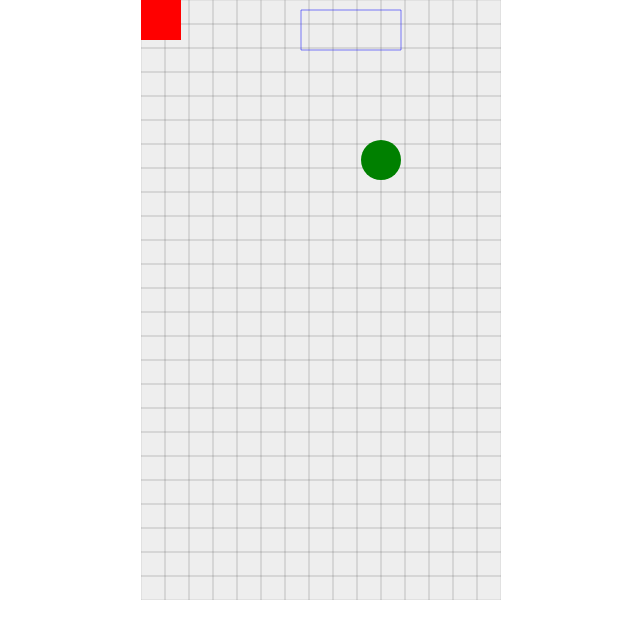
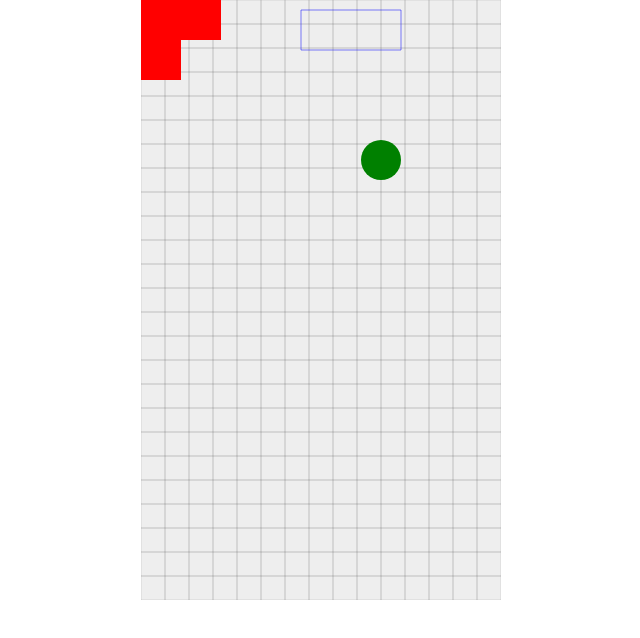
Before and after one commit to DaniKPosada/Tetris, a plain HTML site: page index.html in a window 1280 px wide. Shown: the whole page, without its empty margins (319-959 px from the left). Drawn offline with Linux system fonts and the light colour scheme.

Commit message:
primera figura

```diff
--- a/index.html
+++ b/index.html
@@ -13,14 +13,7 @@
         var canvas = document.getElementById("myCanvas");
         var ctx = canvas.getContext("2d");
         var vertical=24, horizontal=24;
-        //var gw=360/horizontal;
-        //var gh=600/vertical;
-        //function dibujarCuadrado(x,y,color){
-        //    cxt.fillStyle=color;
-        //    var rx=x*gw;
-        //    var ry=y*gh;
-        //    context.fillRect(rx,ry,gw,gh);
-        //}
+        var tamanocuadro = 40;
         for(let i=0;i<360;i+=horizontal){
             for(let j=0;j<600;j+=vertical){
                 ctx.beginPath();
@@ -30,13 +23,42 @@
                 ctx.closePath();
             }
         }
+        //Coordenadas relativas a un cuadro central de una pieza de tetris básica
+        var pos=[
+            [0,0],
+            [0,tamanocuadro],
+            [-tamanocuadro,0],
+            [tamanocuadro,0],
+            [-tamanocuadro,-tamanocuadro],
+            [0,-tamanocuadro],
+            [tamanocuadro,-tamanocuadro],
+            [0,-2*tamanocuadro]
+        ];
+        //Piezas construidas a partir de la base pos
+        var piezas=[
+            [4,0,1,2,3],
+            [4,0,1,5,6],
+            [4,0,1,5,4],
+            [2,0,1,5,7],
+            [2,0,2,5,6],
+            [2,0,3,5,4],
+            [1,0,5,6,3]
+        ];
+        ctx.beginPath();
+        ctx.rect(pos[piezas[0][1]][0], pos[piezas[0][1]][1], tamanocuadro, tamanocuadro);
+        ctx.rect(pos[piezas[0][2]][0], pos[piezas[0][2]][1], tamanocuadro, tamanocuadro);
+        ctx.rect(pos[piezas[0][3]][0], pos[piezas[0][3]][1], tamanocuadro, tamanocuadro);
+        ctx.rect(pos[piezas[0][4]][0], pos[piezas[0][4]][1], tamanocuadro, tamanocuadro);
 
-        //Un cuadrado-->
-        ctx.beginPath();
-        ctx.rect(0, 0, 40, 40);
         ctx.fillStyle = "#FF0000";
         ctx.fill();
         ctx.closePath();
+        //Un cuadrado-->
+        //ctx.beginPath();
+        //ctx.rect(0,0, 40, 40);
+        //ctx.fillStyle = "#FF0000";
+        //ctx.fill();
+        //ctx.closePath();
         //Un circulo
         ctx.beginPath();
         ctx.arc(240, 160, 20, 0, Math.PI*2, false);
```
